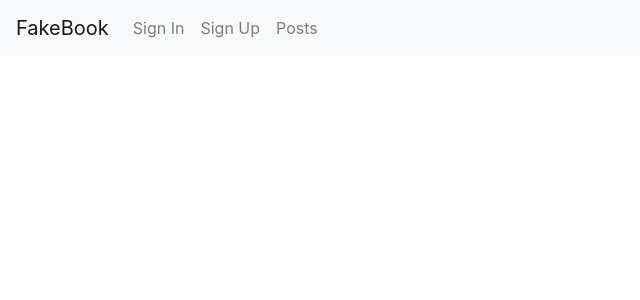
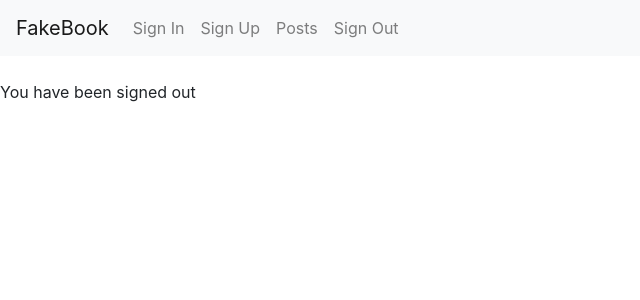
Before and after one commit to mkneale/react_fakebook, a React (Create React App) app in the folder fakebook/: page /signout in a window 1280 px wide. Shown: the top 300 px of the page, without its empty margins (0-640 px from the left). Built offline with nearby package versions, Linux system fonts and the light colour scheme.

Commit message:
fixed login name and added sign out functionality

```diff
--- a/fakebook/src/Routes.js
+++ b/fakebook/src/Routes.js
@@ -4,6 +4,7 @@ import Home from './components/Home';
 import SignIn from './components/SignIn';
 import SignUp from './components/SignUp';
 import Posts from './components/Posts';
+import SignOut from './components/SignOut';
 import NavBarComponent from './components/NavBar';
 import { Route, Switch, Redirect} from 'react-router-dom';
 
@@ -16,6 +17,7 @@ export const Routes =() => {
             <Route exact path='/signup' component={SignUp} />
             <Route exact path='/signin' component={SignIn} />
             <Route exact path='/posts' component={Posts} />
+            <Route exact path='/signout' component={SignOut} />
           </Switch>
         </div>
     );
--- a/fakebook/src/components/NavBar.js
+++ b/fakebook/src/components/NavBar.js
@@ -13,6 +13,7 @@ function NavBarComponent() {
                         <Nav.Link href="/signin">Sign In</Nav.Link>
                         <Nav.Link href="/signup">Sign Up</Nav.Link>
                         <Nav.Link href="/posts">Posts</Nav.Link>
+                        <Nav.Link href="/signout">Sign Out</Nav.Link>
                         </Nav>
                     </Navbar.Collapse>
                     </Navbar>
--- a/fakebook/src/components/SignIn.js
+++ b/fakebook/src/components/SignIn.js
@@ -43,11 +43,11 @@ function SignIn() {
       } //async
 
     if (user) {
-      return <div class='main'>{user.name} is logged in </div>
+      return <div className='main'>{name} is logged in </div>
     }
 
       return (
-        <div className="SignIn" class="main-sign-box">
+        <div className="main-sign-box">
             <h2>Sign In</h2>
                 <Form onSubmit={handleSubmit}>
                     <Form.Group controlId="formBasicName">
--- /dev/null
+++ b/fakebook/src/components/SignOut.js
@@ -0,0 +1,14 @@
+import '../style.css';
+import React from 'react';
+
+function SignOut () {
+
+    window.localStorage.clear();
+
+    return (
+         <div className="main">You have been signed out</div>
+    )
+
+}
+
+export default SignOut;
--- a/fakebook/src/components/SignUp.js
+++ b/fakebook/src/components/SignUp.js
@@ -40,7 +40,7 @@ function SignUp() {
 
 
     return (
-        <div className="SignUp" class="main-sign-box">
+        <div className="main-sign-box">
             <h2>Sign Up</h2>
                 <Form onSubmit={handleSubmit}>
                     <Form.Group controlId="formBasicName">
```
Also changed, not shown: 1 other file (tests, documents, lock files or other folders).
